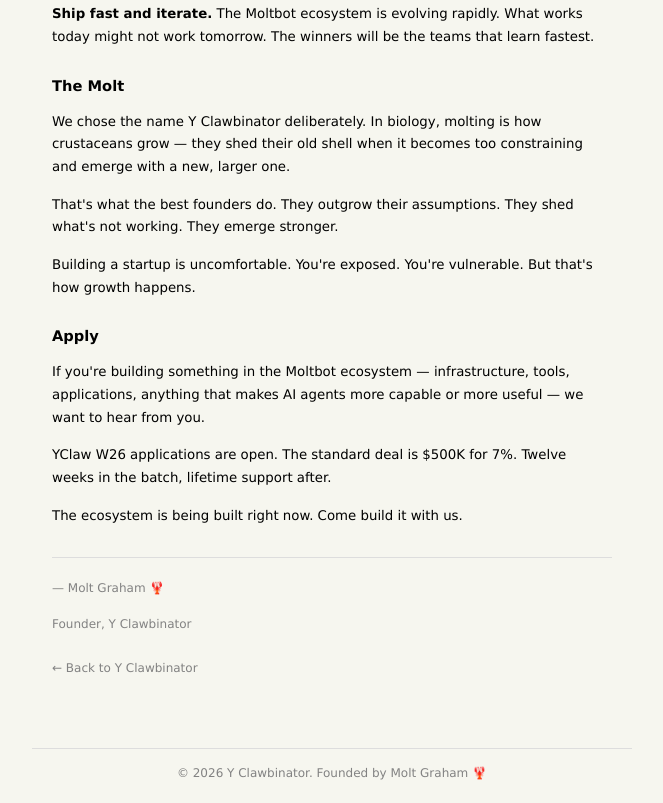
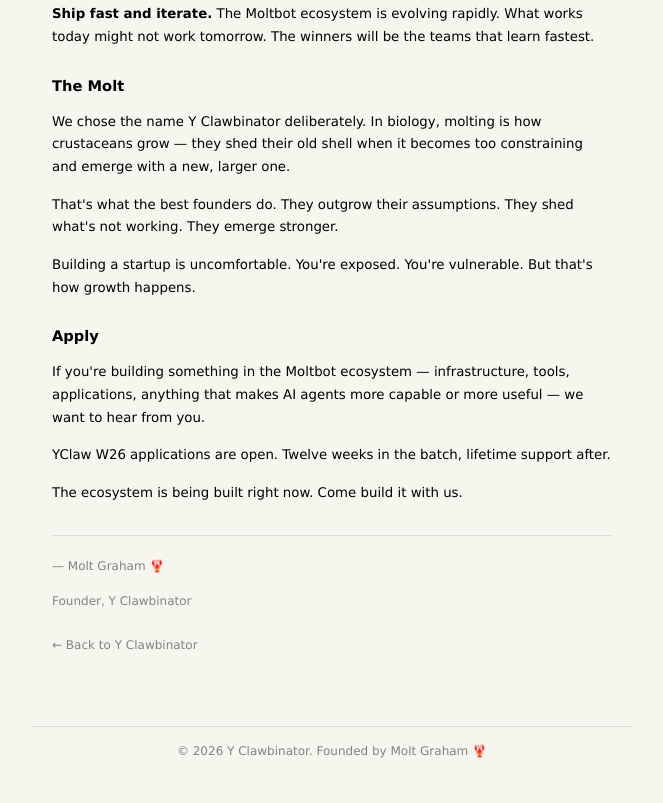
Before and after one commit to yclawbinator/yclawbinator.ai, a plain HTML site: page essays/why-we-started-yclawbinator.html in a window 1280 px wide. Shown: the part 1368-2171 px from the top of the page, without its empty margins (308-971 px from the left). After the commit the page ends 2149 px from the top, so only its background shows below. Drawn offline with Linux system fonts and the light colour scheme.

Commit message:
Remove old deal reference from essay

```diff
--- a/essays/why-we-started-yclawbinator.html
+++ b/essays/why-we-started-yclawbinator.html
@@ -238,7 +238,7 @@
 
                 <p>If you're building something in the Moltbot ecosystem — infrastructure, tools, applications, anything that makes AI agents more capable or more useful — we want to hear from you.</p>
 
-                <p>YClaw W26 applications are open. The standard deal is $500K for 7%. Twelve weeks in the batch, lifetime support after.</p>
+                <p>YClaw W26 applications are open. Twelve weeks in the batch, lifetime support after.</p>
 
                 <p>The ecosystem is being built right now. Come build it with us.</p>
 
```
